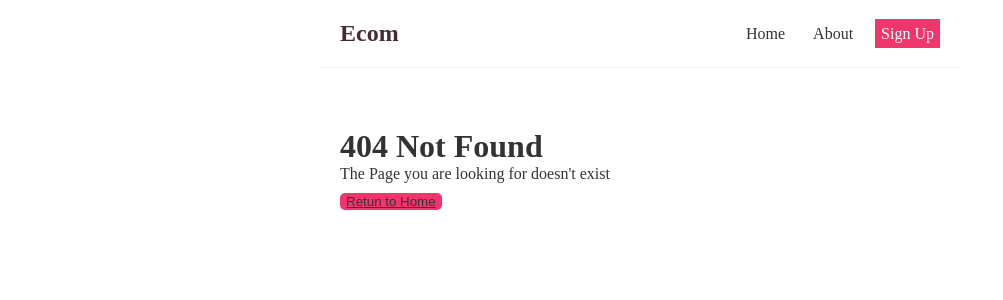
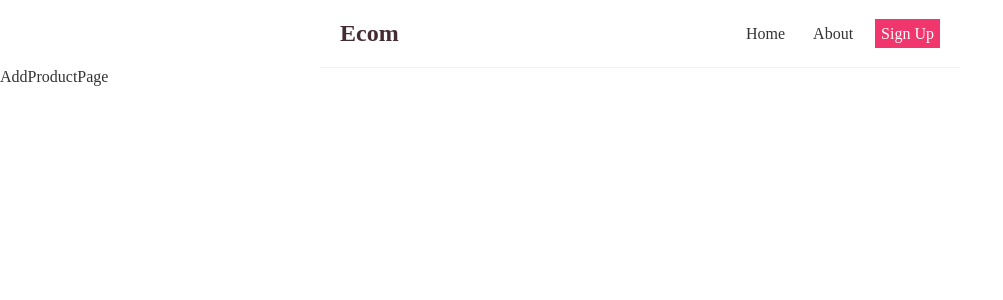
Before and after one commit to sameera474/vite-project, a React (Vite) app: page /addProduct in a window 1280 px wide. Before the commit this address had no page. Shown: the top 300 px of the page, without its empty margins (0-1003 px from the left). Built offline with nearby package versions, Linux system fonts and the light colour scheme; the HTML template or start-up script is replaced by a standard one.

Commit message:
Add addProduct Page

```diff
--- a/src/App.jsx
+++ b/src/App.jsx
@@ -4,6 +4,7 @@ import { Routes, Route } from "react-router-dom";
 import { SignUp } from "./components/SignUp";
 import { NotFoundPage } from "./components/NotFoundPage";
 import { ProductDetails } from "./components/ProductDetails";
+import AddProductPage from "./components/AddProductPage";
 // import { CategoryList } from "./CategoryList";
 
 function App() {
@@ -16,6 +17,7 @@ function App() {
           <Route path="/signup" element={<SignUp />} />
           <Route path="*" element={<NotFoundPage />} />
           <Route path="/products/:id" element={<ProductDetails />} />
+          <Route path="/addProduct" element={<AddProductPage />} />
         </Routes>
       </div>
     </>
--- /dev/null
+++ b/src/components/AddProductPage.jsx
@@ -0,0 +1,7 @@
+import React from "react";
+
+const AddProductPage = () => {
+  return <div>AddProductPage</div>;
+};
+
+export default AddProductPage;
```
